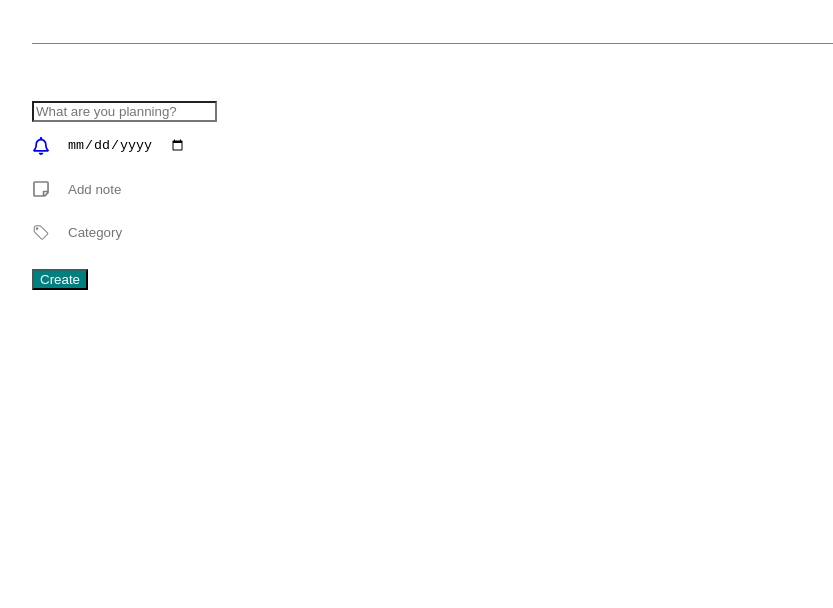
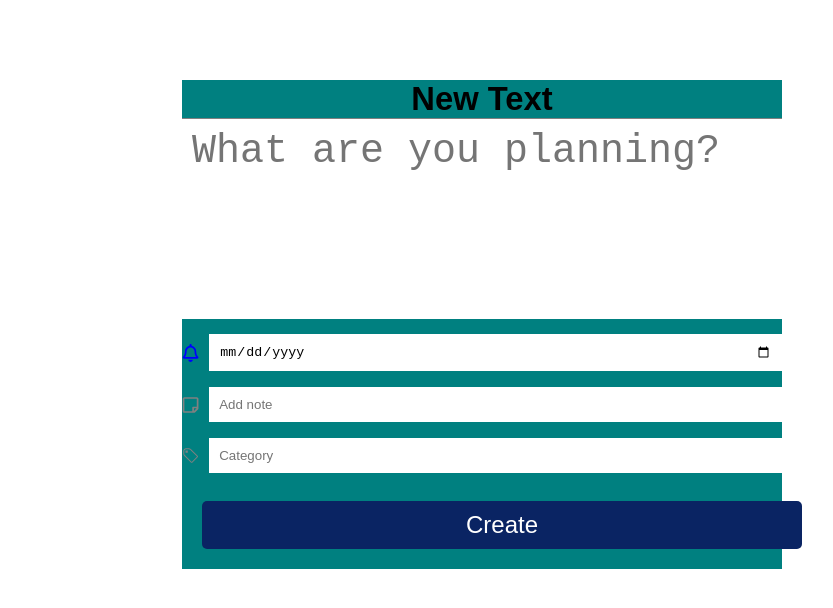
Before and after one commit to thedekerone/todo-app, a Next.js app: page / in a window 1280 px wide. Shown: the top 608 px of the page, without its empty margins (158-991 px from the left). Built offline with nearby package versions, Linux system fonts and the light colour scheme.

Commit message:
Styling the text-area

```diff
--- /dev/null
+++ b/GlobalStyles.js
@@ -0,0 +1,23 @@
+import { createGlobalStyle } from 'styled-components';
+
+export const GlobalStyle = createGlobalStyle`
+@import url('https://fonts.googleapis.com/css?family=Nunito:300,400,600&display=swap');
+
+
+*{
+    margin:0;
+    padding:0;
+    box-sizing:border-box;
+
+}
+html{
+    font-size:62.5%;
+
+
+}
+body{
+    font-family: 'Nunito', sans-serif;
+    font-size:1.4rem;
+
+}
+`;
--- a/components/TaskCreater/index.js
+++ b/components/TaskCreater/index.js
@@ -1,12 +1,12 @@
-import React from "react";
-import { Header, TextInput, Button, Container, TaskOption } from "./style";
-import { FaRegBell, FaRegStickyNote } from "react-icons/fa";
-import { GoTag } from "react-icons/go";
+import React from 'react';
+import { Header, TextInput, Button, Container, TaskOption } from './style';
+import { FaRegBell, FaRegStickyNote } from 'react-icons/fa';
+import { GoTag } from 'react-icons/go';
 
 export const TaskCreater = () => {
   return (
     <Container>
-      <Header></Header>
+      <Header>New Text</Header>
       <TextInput placeholder="What are you planning?" />
       <TaskOption>
         <FaRegBell color="blue" size="18"></FaRegBell>
--- a/components/TaskCreater/style.js
+++ b/components/TaskCreater/style.js
@@ -1,25 +1,40 @@
-import styled from "styled-components";
-import { FlexContainer } from "../utilities/style";
+import styled from 'styled-components';
+import { FlexContainer } from '../utilities/style';
 
 export const Container = styled.div`
-  max-width: 900px;
+  max-width: 600px;
   width: 100%;
-  margin: 0 auto;
+  margin: 8rem auto;
+  background-color: teal;
 `;
 
-export const TextInput = styled.input`
+export const TextInput = styled.textarea`
   background-color: white;
   color: blue;
+  width: 100%;
+  padding: 1rem;
+  font-size: 4rem;
+  border: none;
+  height: 20rem;
+  resize: none;
 `;
 
-export const Header = styled.h1`
+export const Header = styled.h3`
   border-bottom: 1px solid grey;
+  text-align: center;
 `;
 
 export const Button = styled.button`
-  background-color: teal;
   color: white;
   text-align: center;
+  border: none;
+  background-color: #0a2463;
+  padding: 1rem 3rem;
+  width:100%;
+
+  font-size: 2.4rem;
+  border-radius: 5px;
+  margin: 2rem;
 `;
 
 export const TaskOption = styled(FlexContainer)`
@@ -28,5 +43,7 @@ export const TaskOption = styled(FlexContainer)`
   & input {
     border: 0;
     margin-left: 1rem;
+    width: 100%;
+    padding: 1rem;
   }
 `;
--- a/components/utilities/style.js
+++ b/components/utilities/style.js
@@ -2,4 +2,5 @@ import styled from 'styled-components';
 
 export const FlexContainer = styled.div`
   display: flex;
+  align-items: center;
 `;
--- a/pages/index.js
+++ b/pages/index.js
@@ -1,11 +1,14 @@
-import React from "react";
-import { TaskCreater } from "../components/TaskCreater";
-
+import React from 'react';
+import { TaskCreater } from '../components/TaskCreater';
+import { GlobalStyle } from '../GlobalStyles';
 const index = () => {
   return (
-    <h1>
-      <TaskCreater></TaskCreater>
-    </h1>
+    <>
+      <GlobalStyle></GlobalStyle>
+      <h1>
+        <TaskCreater></TaskCreater>
+      </h1>
+    </>
   );
 };
 export default index;
```
